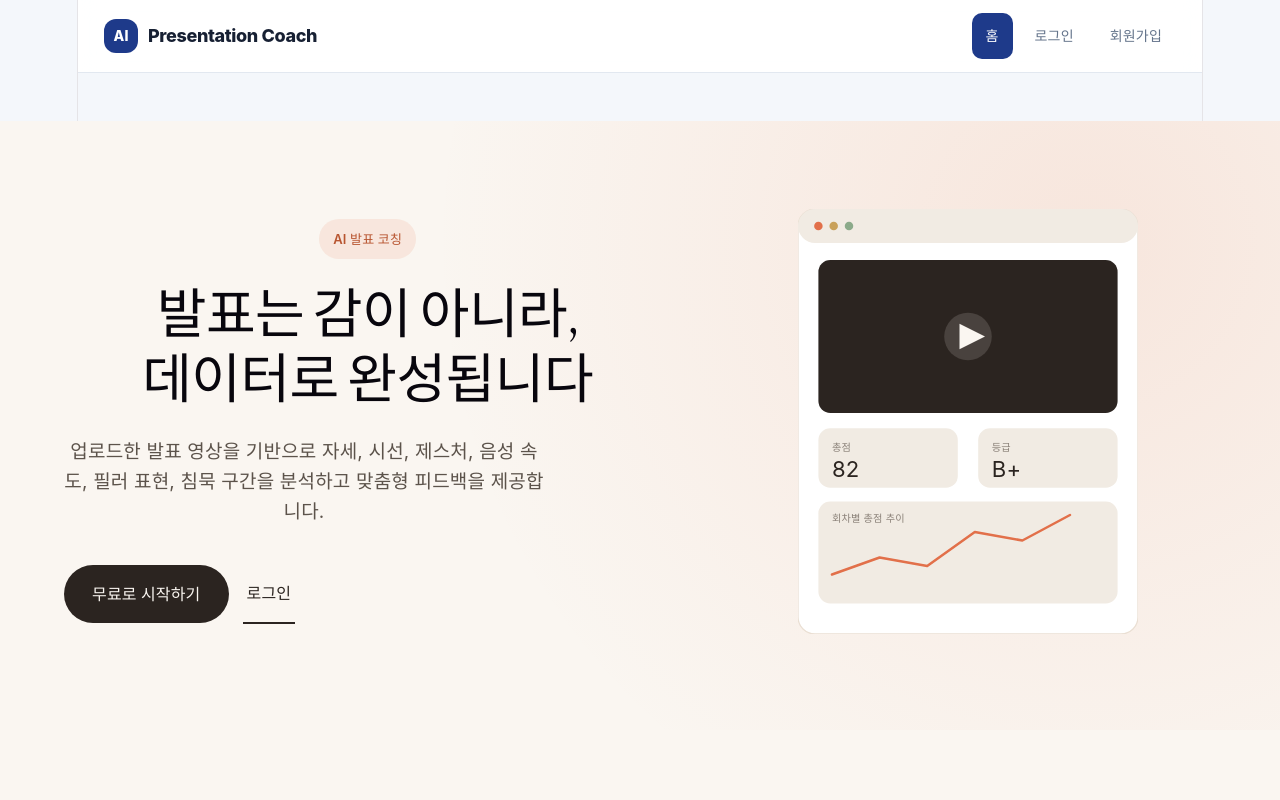
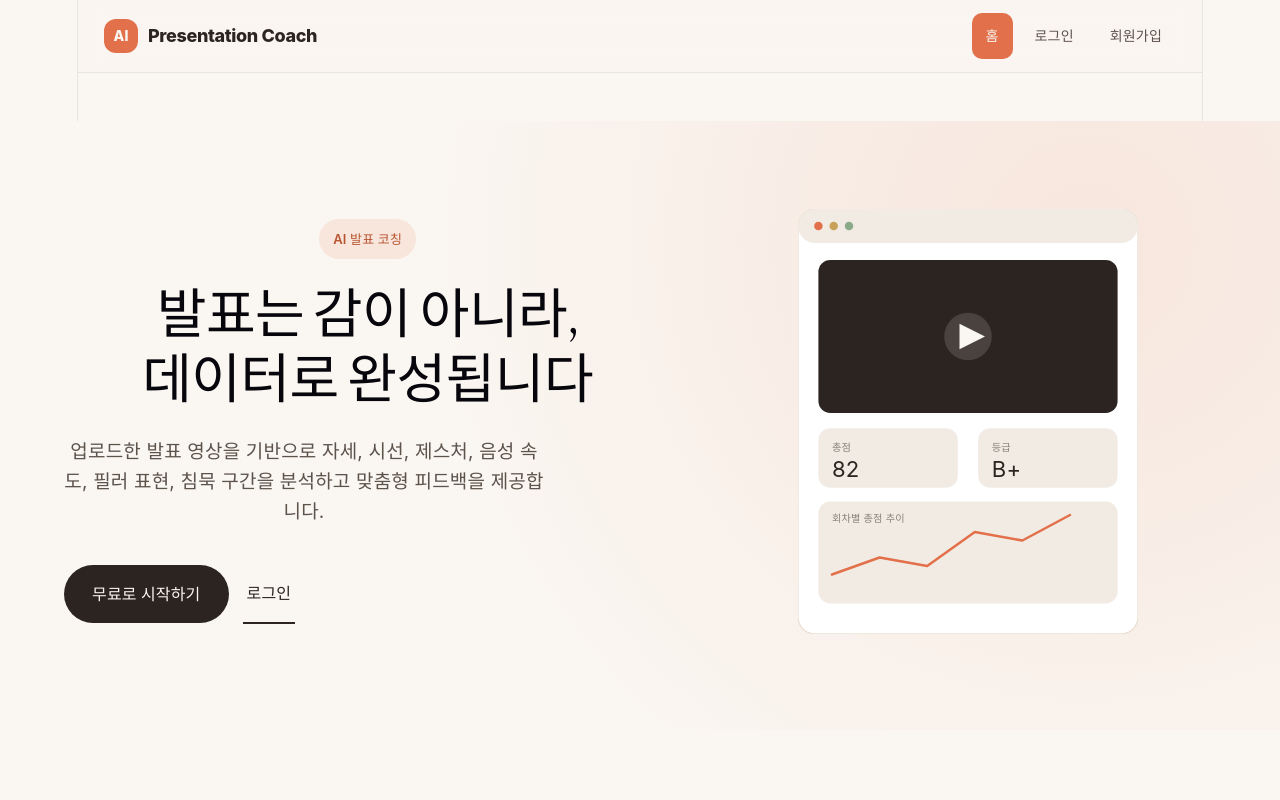
Before and after one commit to Heesi-ong/hanium-project, a React (Vite) app in the folder frontend/: page / in a window 1280 px wide. Shown: the top 800 px of the page. Built offline with nearby package versions, Linux system fonts and the light colour scheme; no server answers.

Commit message:
style: 전역 헤더/버튼/배경 색상을 새 팔레트로 교체

```diff
--- a/frontend/src/App.css
+++ b/frontend/src/App.css
@@ -4,8 +4,8 @@
 
 body {
   margin: 0;
-  background: #f4f7fb;
-  color: #172033;
+  background: #FAF6F1;
+  color: #2B2420;
   font-family:
           Inter,
           system-ui,
@@ -63,8 +63,8 @@ pre {
   position: sticky;
   top: 0;
   z-index: 20;
-  border-bottom: 1px solid #e2e8f0;
-  background: rgba(255, 255, 255, 0.92);
+  border-bottom: 1px solid rgba(43, 36, 32, 0.08);
+  background: rgba(250, 246, 241, 0.9);
   backdrop-filter: blur(12px);
 }
 
@@ -92,14 +92,15 @@ pre {
   width: 34px;
   height: 34px;
   border-radius: 12px;
-  background: #1e3a8a;
-  color: #ffffff;
+  background: #E2704A;
+  color: #FAF6F1;
   font-size: 14px;
 }
 
 .brand-text {
   font-size: 18px;
   letter-spacing: -0.02em;
+  color: #2B2420;
 }
 
 .nav-menu {
@@ -111,19 +112,19 @@ pre {
 .nav-link {
   padding: 10px 14px;
   border-radius: 10px;
-  color: #64748b;
+  color: #5C534B;
   font-size: 14px;
   font-weight: 700;
 }
 
 .nav-link:hover {
-  background: #f1f5f9;
-  color: #1e293b;
+  background: rgba(226, 112, 74, 0.12);
+  color: #2B2420;
 }
 
 .nav-link.active {
-  background: #1e3a8a;
-  color: #ffffff;
+  background: #E2704A;
+  color: #FAF6F1;
 }
 
 .app-main {
@@ -203,22 +204,22 @@ pre {
 }
 
 .primary-button {
-  background: #1e3a8a;
-  color: #ffffff;
+  background: #2B2420;
+  color: #FAF6F1;
 }
 
 .primary-button:hover:not(:disabled) {
-  background: #1d4ed8;
+  background: #3F342D;
 }
 
 .secondary-button {
-  border: 1px solid #cbd5e1;
+  border: 1px solid rgba(43, 36, 32, 0.18);
   background: #ffffff;
-  color: #1e293b;
+  color: #2B2420;
 }
 
 .secondary-button:hover:not(:disabled) {
-  background: #f8fafc;
+  background: #F1EBE3;
 }
 
 .danger-button {
```
